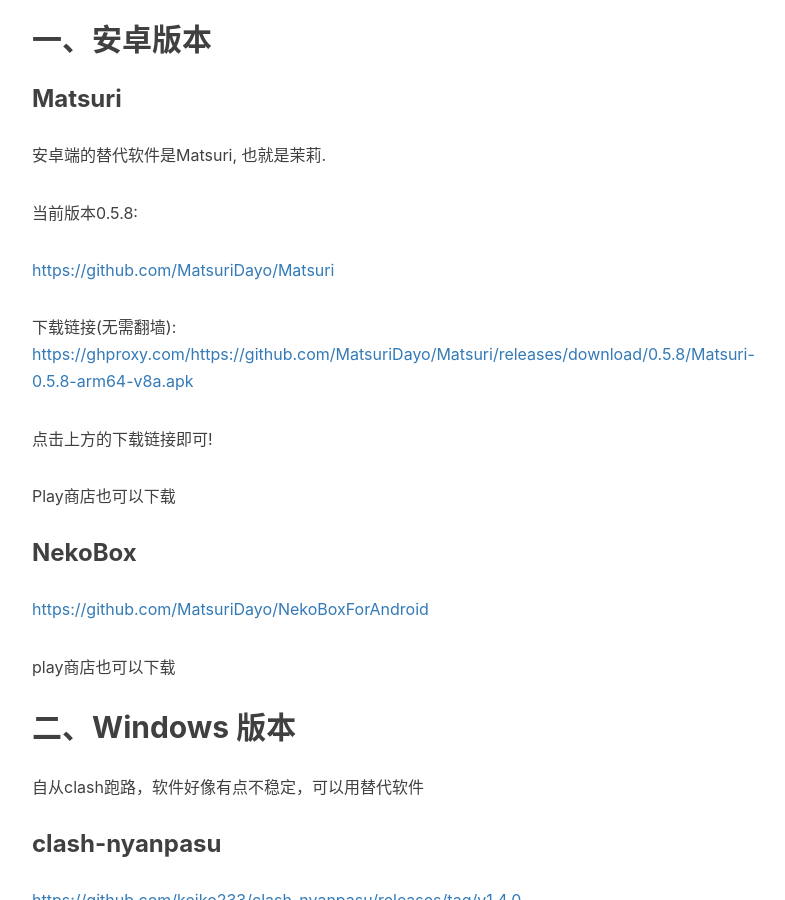
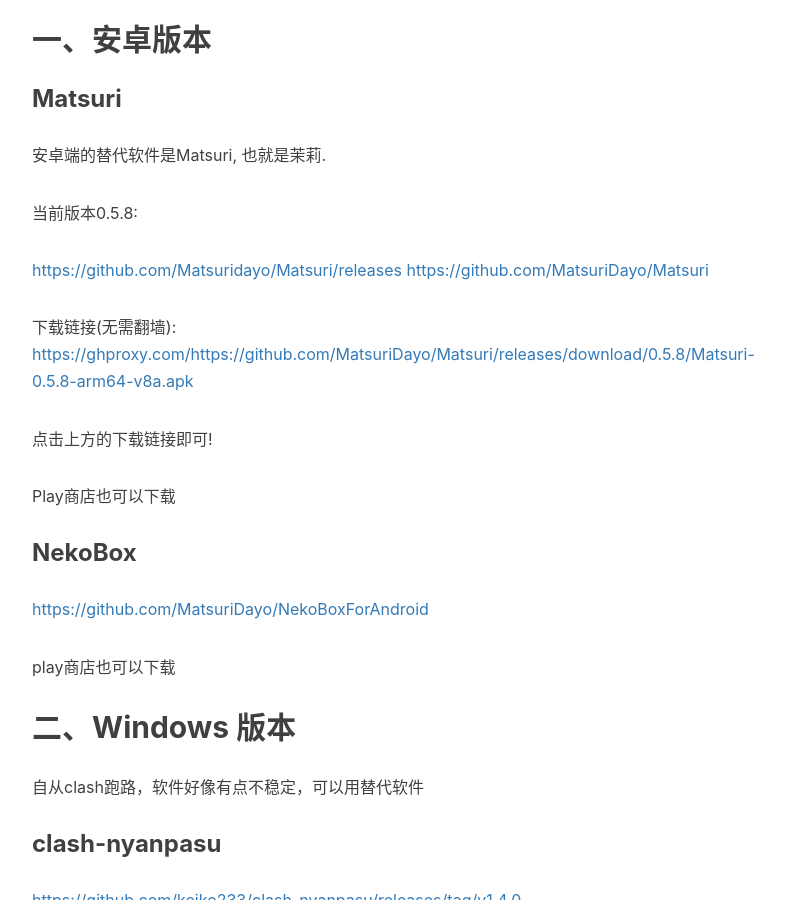
Before and after one commit to kingask/kingask.github.io, a Jekyll site: the page built from _posts/2023-11-25-soft.markdown, in a window 1280 px wide and 900 px high, scrolled down 553 px. Shown: the whole window, without its empty margins (233-1018 px from the left). Built offline with Jekyll 4.4.1, drawn with Linux system fonts in a browser that asks for light colours; nearby versions of some CDN libraries; comment, search, counter and statistics services are not loaded; some of the changed lines change nothing that is shown.

Commit message:
modified:   _posts/2023-11-25-soft.markdown

```diff
--- a/_posts/2023-11-25-soft.markdown
+++ b/_posts/2023-11-25-soft.markdown
@@ -22,7 +22,7 @@
 当前版本0.5.8:
 
 
-
+[https://github.com/Matsuridayo/Matsuri/releases](https://github.com/Matsuridayo/Matsuri/releases)
 [https://github.com/MatsuriDayo/Matsuri](https://github.com/MatsuriDayo/Matsuri)
 
 下载链接(无需翻墙):
```
